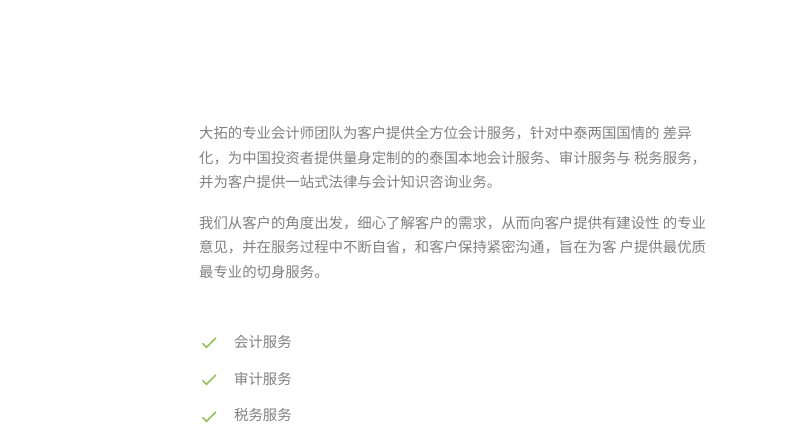
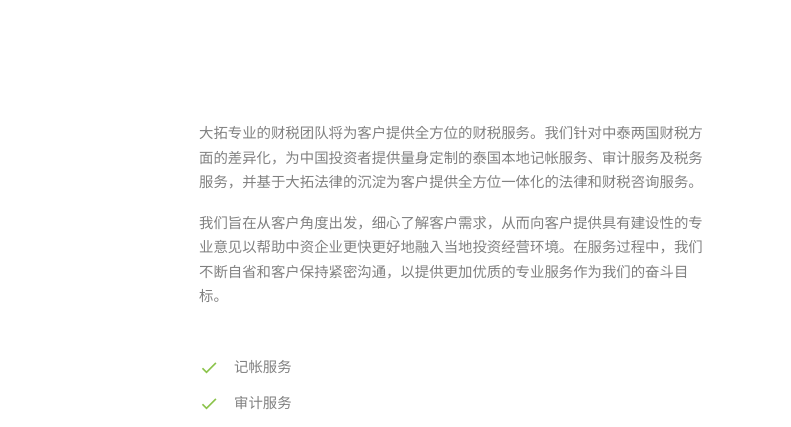
Before and after one commit to shawngu1107/DTL-Accounting-Tax, a plain HTML site: page index.html in a window 1280 px wide. Shown: the part 175-602 px from the top of the page, 489-1280 px from the left. Drawn offline with nearby package versions, Linux system fonts and the light colour scheme; files whose address does not match are found by name; a web font is replaced by a local one.

Commit message:
Add files via upload

```diff
--- a/index.html
+++ b/index.html
@@ -127,10 +127,10 @@
             </p>
           </div>
           <div class="col-lg-6 pl-md-5">
-            <p>大拓的专业会计师团队为客户提供全方位会计服务，针对中泰两国国情的 差异化，为中国投资者提供量身定制的的泰国本地会计服务、审计服务与 税务服务，并为客户提供一站式法律与会计知识咨询业务。</p>
-            <p>我们从客户的角度出发，细心了解客户的需求，从而向客户提供有建设性 的专业意见，并在服务过程中不断自省，和客户保持紧密沟通，旨在为客 户提供最优质最专业的切身服务。</p>
+            <p>大拓专业的财税团队将为客户提供全方位的财税服务。我们针对中泰两国财税方面的差异化，为中国投资者提供量身定制的泰国本地记帐服务、审计服务及税务服务，并基于大拓法律的沉淀为客户提供全方位一体化的法律和财税咨询服务。</p>
+            <p>我们旨在从客户角度出发，细心了解客户需求，从而向客户提供具有建设性的专业意见以帮助中资企业更快更好地融入当地投资经营环境。在服务过程中，我们不断自省和客户保持紧密沟通，以提供更加优质的专业服务作为我们的奋斗目标。</p>
             <ul class="ul-check list-unstyled success mt-5">
-              <li>会计服务</li>
+              <li>记帐服务</li>
               <li>审计服务</li>
               <li>税务服务</li>
             </ul>
```
